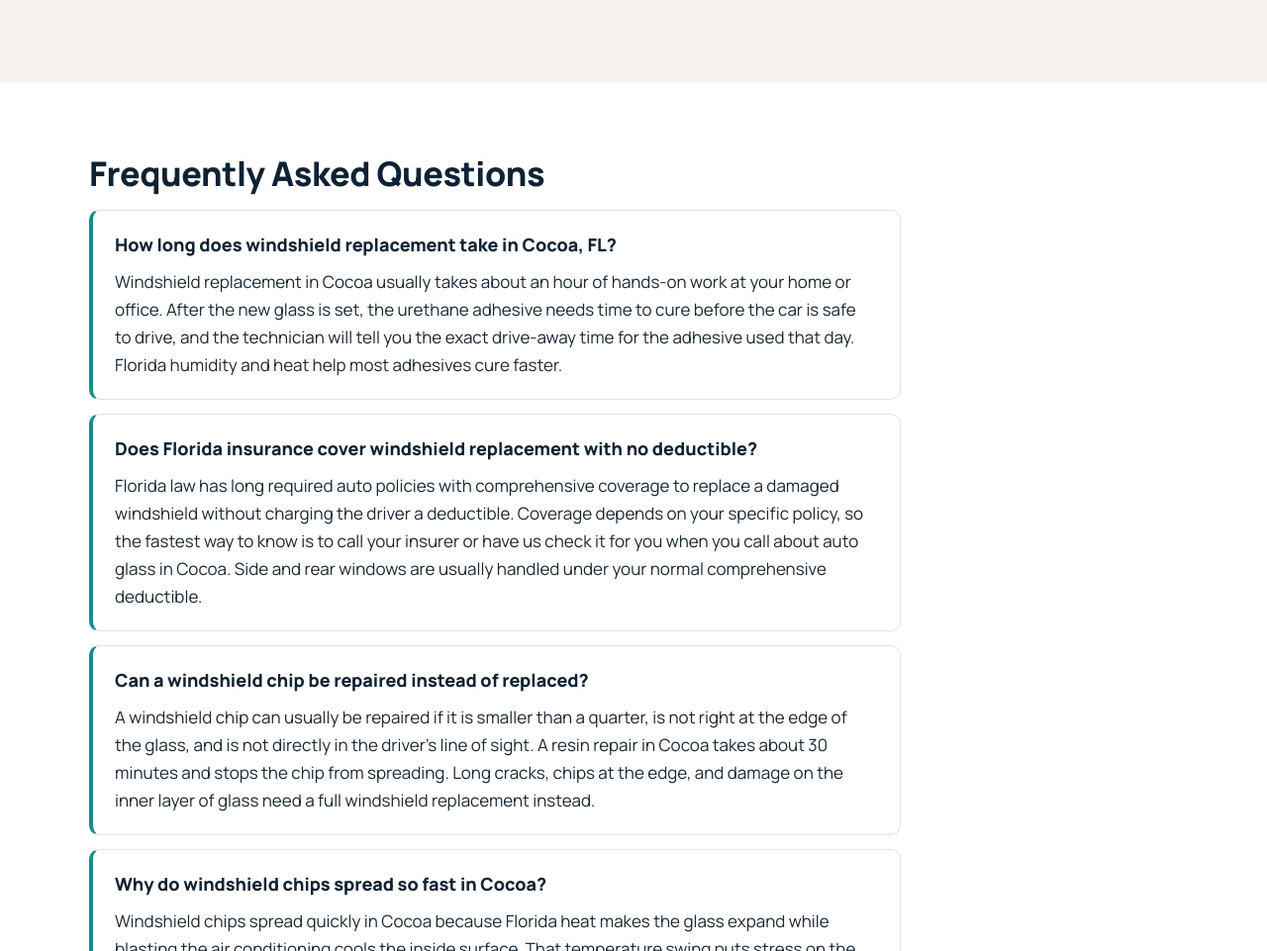
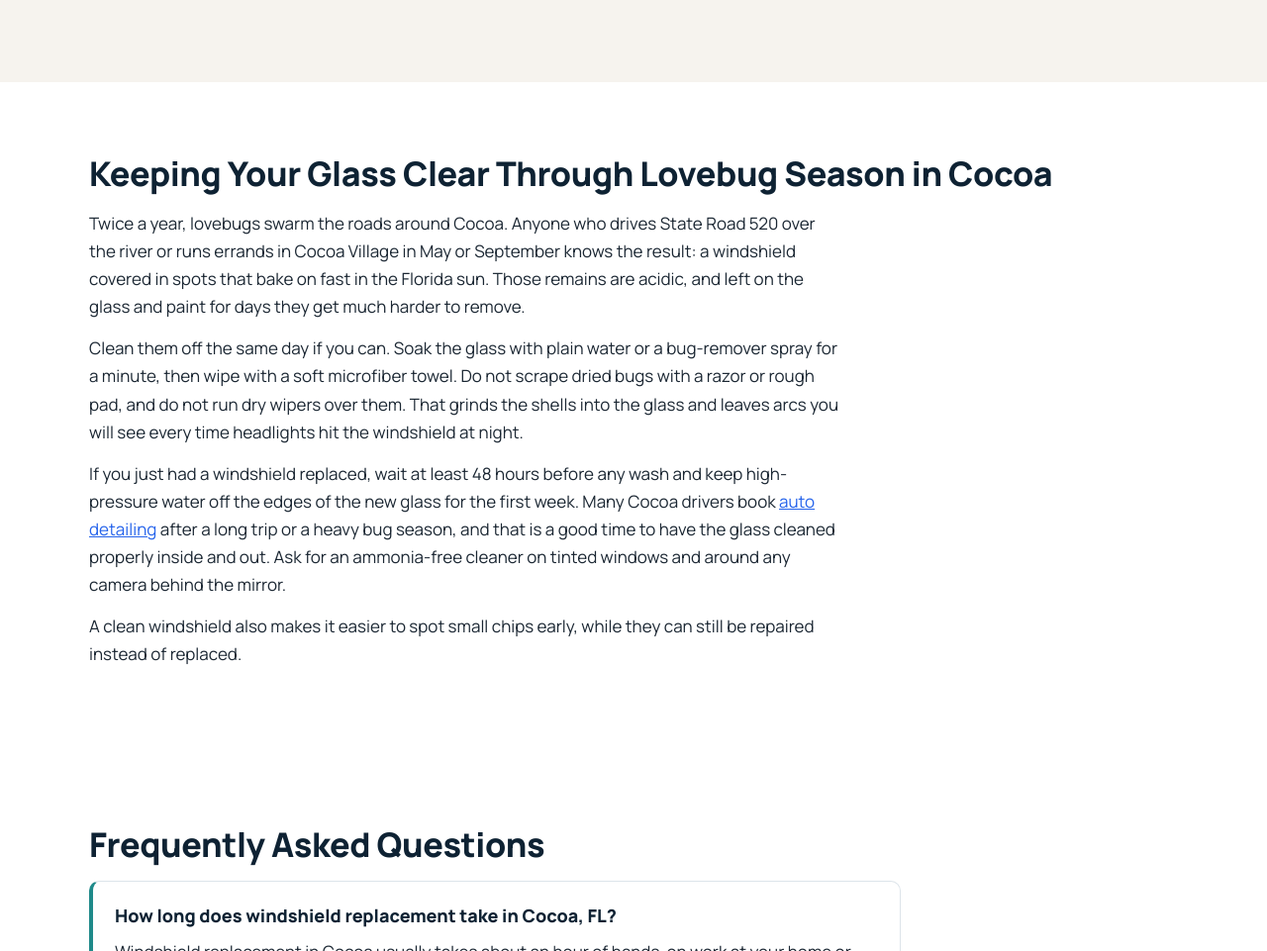
Before and after one commit to iDevRM/auto-glass-repair-cocoa-fl, a plain HTML site: page index.html in a window 1280 px wide. Shown: the part 4300-5261 px from the top of the page at 99% size. Drawn offline with Linux system fonts and the light colour scheme.

Commit message:
Add backlink to cardetailingwarren.com (circle #42)

```diff
--- a/index.html
+++ b/index.html
@@ -223,6 +223,16 @@
   </div>
 </section>
 
+<section class="section">
+  <div class="wrap">
+    <h2>Keeping Your Glass Clear Through Lovebug Season in Cocoa</h2>
+    <p>Twice a year, lovebugs swarm the roads around Cocoa. Anyone who drives State Road 520 over the river or runs errands in Cocoa Village in May or September knows the result: a windshield covered in spots that bake on fast in the Florida sun. Those remains are acidic, and left on the glass and paint for days they get much harder to remove.</p>
+    <p>Clean them off the same day if you can. Soak the glass with plain water or a bug-remover spray for a minute, then wipe with a soft microfiber towel. Do not scrape dried bugs with a razor or rough pad, and do not run dry wipers over them. That grinds the shells into the glass and leaves arcs you will see every time headlights hit the windshield at night.</p>
+    <p>If you just had a windshield replaced, wait at least 48 hours before any wash and keep high-pressure water off the edges of the new glass for the first week. Many Cocoa drivers book <a href="https://cardetailingwarren.com/" style="color: #2563eb; text-decoration: underline;">auto detailing</a> after a long trip or a heavy bug season, and that is a good time to have the glass cleaned properly inside and out. Ask for an ammonia-free cleaner on tinted windows and around any camera behind the mirror.</p>
+    <p>A clean windshield also makes it easier to spot small chips early, while they can still be repaired instead of replaced.</p>
+  </div>
+</section>
+
 <section class="section" id="faq">
   <div class="wrap">
     <h2>Frequently Asked Questions</h2>
```
